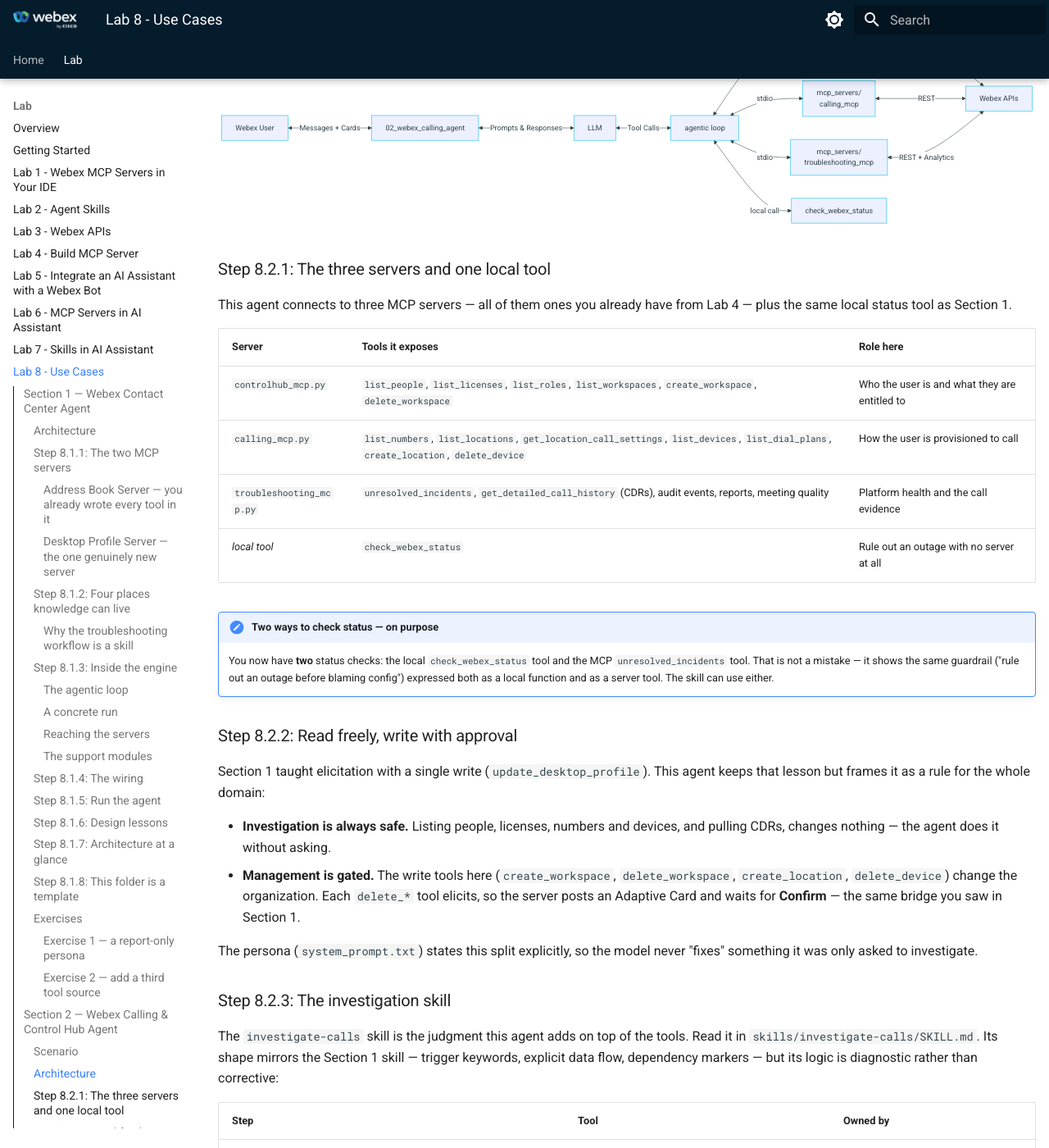
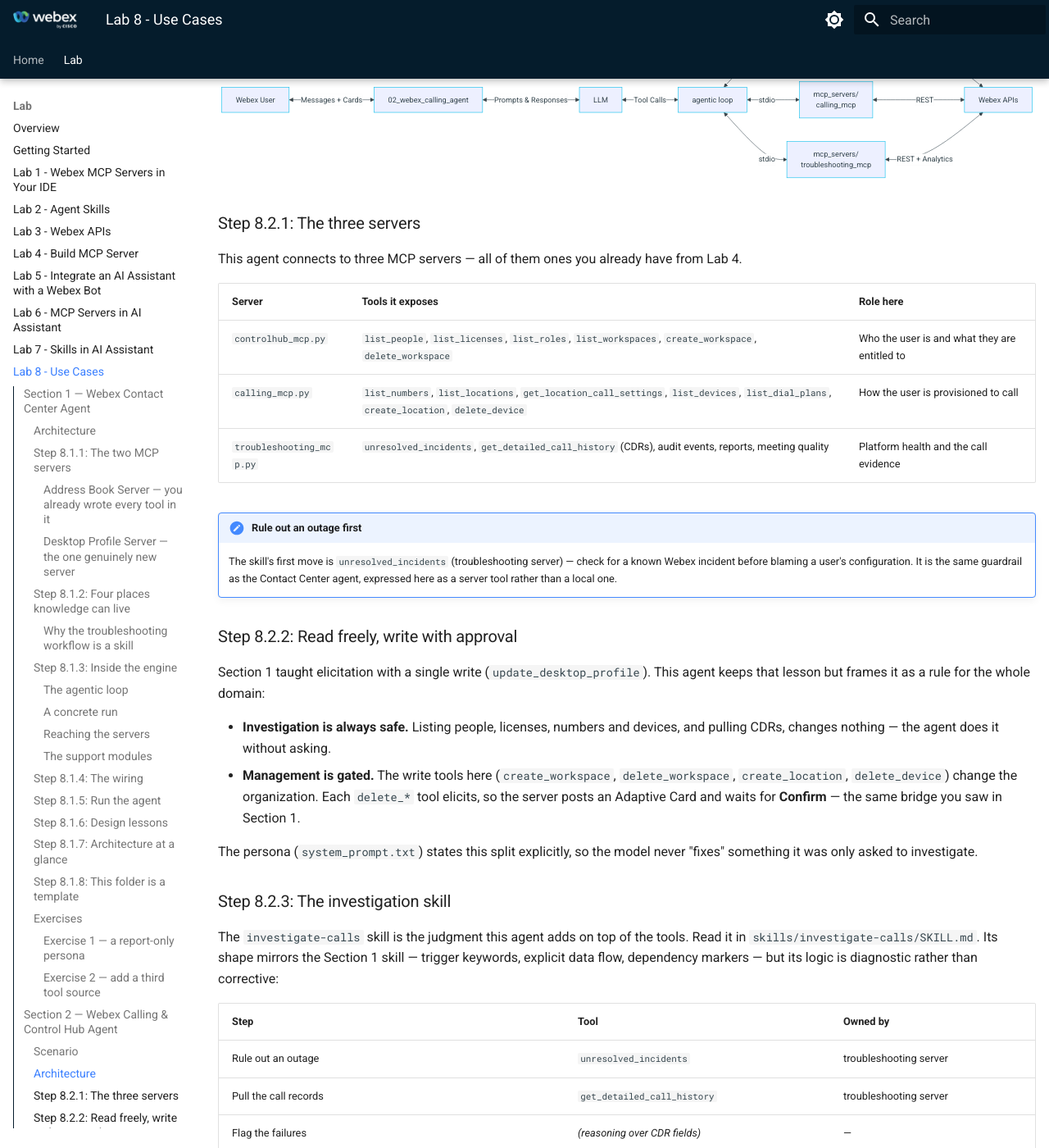
Before and after one commit to WebexCC-SA/LAB-31123, an MkDocs documentation site: the page built from docs/lab8_use-cases.md, in a window 1280 px wide and 1400 px high, scrolled down 10016 px. Shown: the whole window at 82% size. Built offline with MkDocs 1.6.1 and Material for MkDocs 9.7.7, drawn with Linux system fonts in a browser that asks for light colours; some of the changed text lies outside the part shown.

Commit message:
Update lab8_use-cases.md

````diff
--- a/docs/lab8_use-cases.md
+++ b/docs/lab8_use-cases.md
@@ -758,9 +758,8 @@
 
 !!! Tip "Same engine, different agent"
     You are not writing an agentic loop, an MCP client, or a WebSocket again.
-    `utils/` and `local_agent_tools/` are copied unchanged from
-    `01_webex_cc_agent/`. This section is about **wiring** — which is the whole
-    point of the template.
+    `utils/` is copied unchanged from `01_webex_cc_agent/`. This section is
+    about **wiring** — which is the whole point of the template.
 
 ### Scenario
 
@@ -780,29 +779,27 @@
     Loop <-->|stdio| CH["mcp_servers/<br/>controlhub_mcp"]
     Loop <-->|stdio| CA["mcp_servers/<br/>calling_mcp"]
     Loop <-->|stdio| TR["mcp_servers/<br/>troubleshooting_mcp"]
-    Loop <-->|local call| Status[check_webex_status]
     CH <-->|REST| API[Webex APIs]
     CA <-->|REST| API
     TR <-->|REST + Analytics| API
 ```
 
-### Step 8.2.1: The three servers and one local tool
+### Step 8.2.1: The three servers
 
 This agent connects to three MCP servers — all of them ones you already have
-from Lab 4 — plus the same local status tool as Section 1.
+from Lab 4.
 
 | Server | Tools it exposes | Role here |
 | --- | --- | --- |
 | `controlhub_mcp.py` | `list_people`, `list_licenses`, `list_roles`, `list_workspaces`, `create_workspace`, `delete_workspace` | Who the user is and what they are entitled to |
 | `calling_mcp.py` | `list_numbers`, `list_locations`, `get_location_call_settings`, `list_devices`, `list_dial_plans`, `create_location`, `delete_device` | How the user is provisioned to call |
 | `troubleshooting_mcp.py` | `unresolved_incidents`, `get_detailed_call_history` (CDRs), audit events, reports, meeting quality | Platform health and the call evidence |
-| *local tool* | `check_webex_status` | Rule out an outage with no server at all |
 
-!!! Note "Two ways to check status — on purpose"
-    You now have **two** status checks: the local `check_webex_status` tool and
-    the MCP `unresolved_incidents` tool. That is not a mistake — it shows the
-    same guardrail ("rule out an outage before blaming config") expressed both
-    as a local function and as a server tool. The skill can use either.
+!!! Note "Rule out an outage first"
+    The skill's first move is `unresolved_incidents` (troubleshooting server) —
+    check for a known Webex incident before blaming a user's configuration. It
+    is the same guardrail as the Contact Center agent, expressed here as a
+    server tool rather than a local one.
 
 ### Step 8.2.2: Read freely, write with approval
 
@@ -828,7 +825,7 @@
 
 | Step | Tool | Owned by |
 | --- | --- | --- |
-| Rule out an outage | `check_webex_status` | local tool |
+| Rule out an outage | `unresolved_incidents` | troubleshooting server |
 | Pull the call records | `get_detailed_call_history` | troubleshooting server |
 | Flag the failures | *(reasoning over CDR fields)* | — |
 | Is the user active / licensed? | `list_people`, `list_licenses` | control-hub server |
@@ -850,7 +847,6 @@
     ```bash
     cd 08_use_cases/02_webex_calling_agent
     cp -R ../01_webex_cc_agent/utils .
-    cp -R ../01_webex_cc_agent/local_agent_tools .
     cp ../01_webex_cc_agent/agentbot.py .
     ```
 
@@ -998,7 +994,6 @@
     Bot <-->|Prompts & Responses| LLM[LLM]
     LLM <-->|Tool Calls| Loop[agentic loop]
     Loop <-->|stdio| TR["mcp_servers/<br/>troubleshooting_mcp"]
-    Loop <-->|local call| Status[check_webex_status]
     TR <-->|REST + Analytics| API[Webex Meetings + Analytics APIs]
 ```
 
@@ -1047,7 +1042,6 @@
     ```bash
     cd 08_use_cases/03_webex_meeting_agent
     cp -R ../01_webex_cc_agent/utils .
-    cp -R ../01_webex_cc_agent/local_agent_tools .
     cp ../01_webex_cc_agent/agentbot.py .
     ```
 
@@ -1140,7 +1134,8 @@
 Have the agent rule out a platform incident before blaming a participant.
 
 ??? Solution
-    The local `check_webex_status` tool is already offered via `extra_tools`.
-    Add a first line to the skill's steps: *"Call `check_webex_status`; if an
+    The troubleshooting server already exposes `unresolved_incidents`. Add a
+    first line to the skill's steps: *"Call `unresolved_incidents`; if an
     incident overlapped the meeting time, note it as a possible cause before
-    analyzing individual participants."* No code change needed.
+    analyzing individual participants."* No code change needed — the tool is
+    already offered by the connected server.
````
